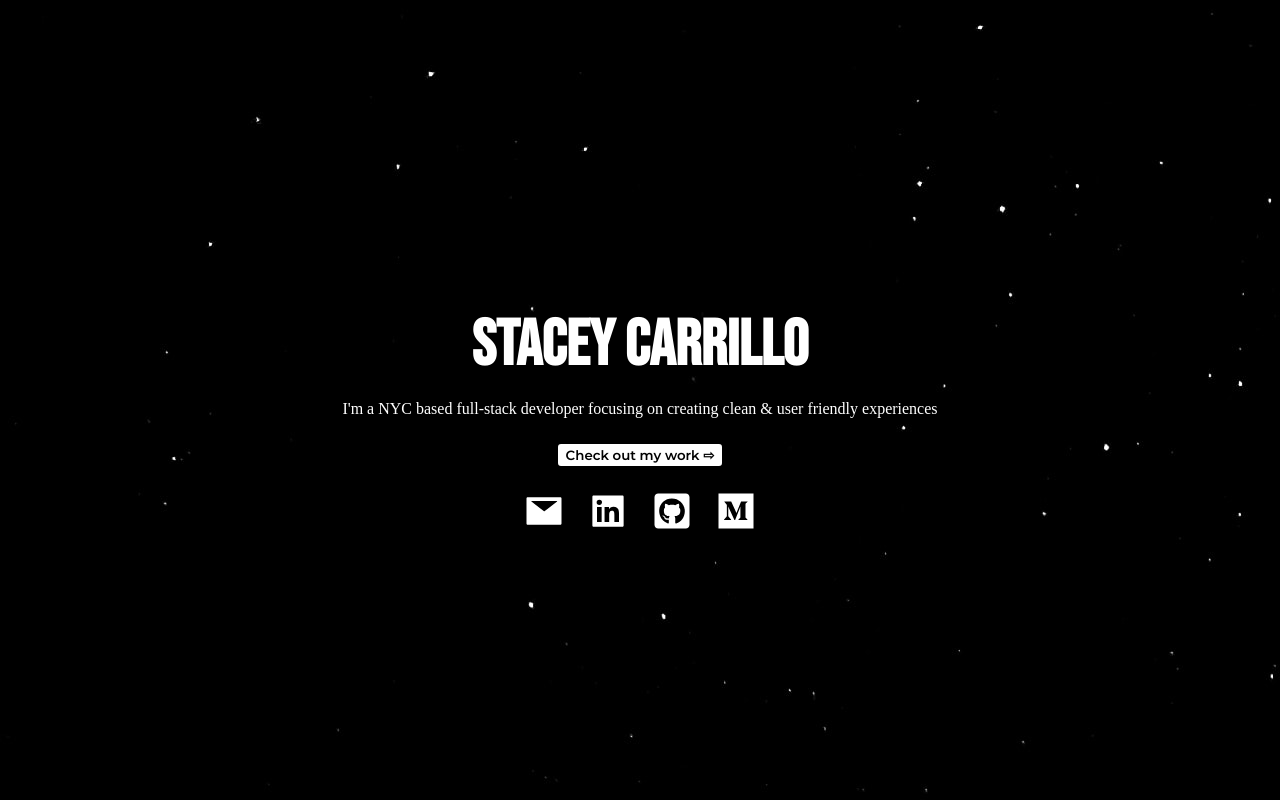
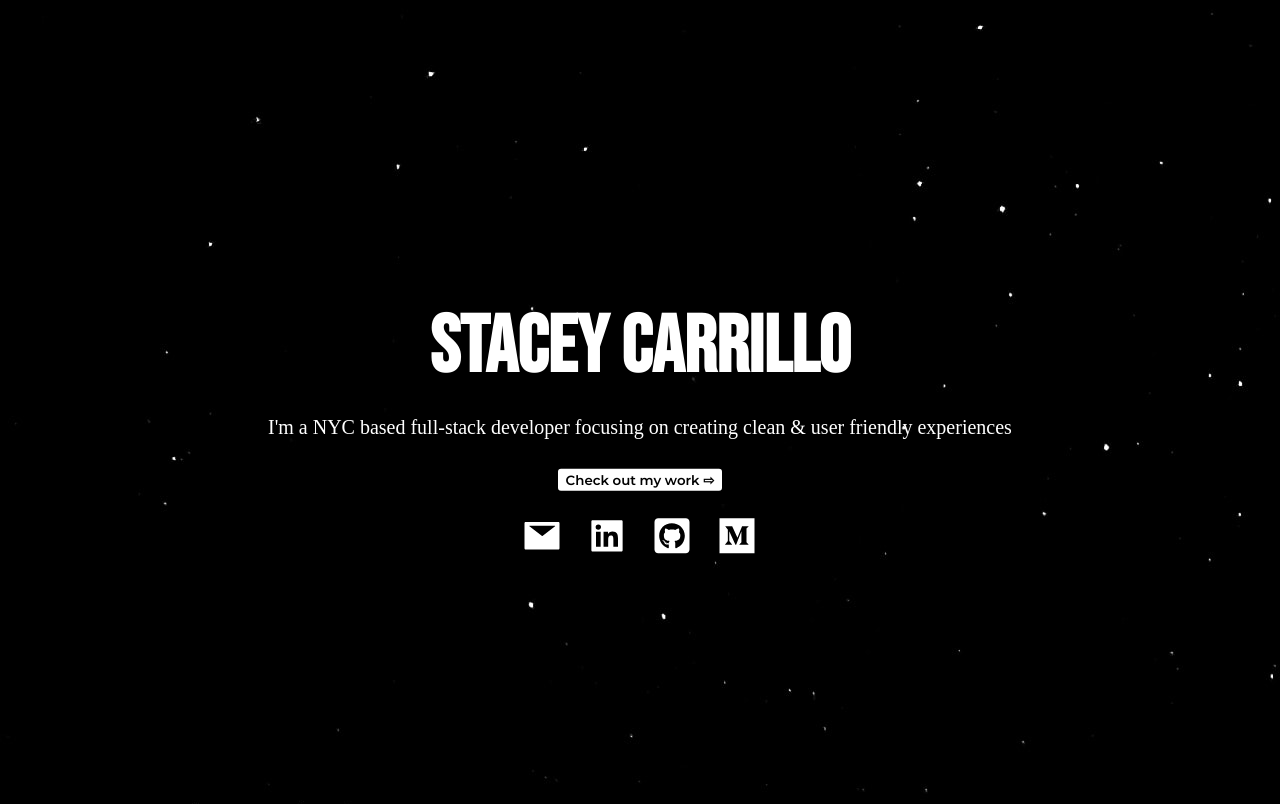
Before and after one commit to stacksonstack/my-portfolio, a React (Create React App) app: page / in a window 1280 px wide. Built offline with nearby package versions, Linux system fonts and the light colour scheme; no server answers; a web font is replaced by a local one.

Commit message:
added floating and pushed animation to home page

```diff
--- a/src/App.css
+++ b/src/App.css
@@ -2,35 +2,33 @@ html,
 body {
   margin: 0px;
   width: 100%;
-  height: 100%;
+
   background-image: url("/src/Images/HomeBackground1.jpg");
 }
 
-
-
-a:hover p{
+a:hover p {
   color: #5754a8;
-  text-decoration:underline ;
+  text-decoration: underline;
 }
 
-img{
+img {
   width: 200px;
   height: 200px;
 }
 
-p, input, .nav li{
+p,
+input,
+.nav li {
   font-family: textFont;
 }
 
-button{
+button {
   background-color: white;
   color: black;
   border: 2px solid white;
   font-family: btnFont;
   border-radius: 3px;
 }
-
-
 
 @font-face {
   font-family: titleFont;
@@ -47,15 +45,10 @@ button{
   src: url("/src/Fonts/Montserrat-SemiBold.ttf");
 }
 
-
 a {
   text-decoration: none;
   color: white;
 }
-
-
-
-
 
 input {
   width: 100%;
@@ -65,75 +58,150 @@ form {
   width: 50%;
 }
 
-.project-container, .blog-container {
+.project-container,
+.blog-container {
   display: flex;
   flex-wrap: wrap;
   justify-content: center;
   padding-bottom: 100px;
 }
 
-.project-div, .blog-div {
+.project-div,
+.blog-div {
   width: 200px;
   margin: 20px;
   padding: 10px;
   padding-left: 20px;
   padding-right: 20px;
-  background-color: rgb(48,48,48, .4);
+  background-color: rgb(48, 48, 48, 0.4);
   border-radius: 3px;
-
 }
 
 #blog-title {
   font-size: 20px;
 }
 
-.home , .contact-form, .about{
+.home,
+.contact-form,
+.about {
   display: flex;
   flex-direction: column;
   justify-content: center;
   align-items: center;
   text-align: center;
+}
+
+.home {
+  min-height: 100vh;
+  animation-name: floating;
+  animation-duration: 3s;
+  animation-iteration-count: infinite;
+  animation-timing-function: ease-in-out;
 
 }
 
-
-.home{
-  min-height: 100vh;
-}
-
-#home-btn, #contact-btn{
+#home-btn,
+#contact-btn {
   margin-top: 10px;
   margin-bottom: 25px;
   font-weight: bold;
 }
 
-#home-name{
+#home-name {
   animation-name: animatedName;
   animation-duration: 5s;
   display: block;
   position: relative;
   animation-iteration-count: 1;
+  font-size: 20px;
+
 }
 
-.title-text, .title-name-text{
+#home-text{
+  animation-name: animatedText;
+  animation-duration: 5s;
+  display: block;
+  position: relative;
+  animation-iteration-count: 1;
+  animation-delay: .5s;
+  font-size: 20px;
+}
+
+.title-text,
+.title-name-text {
   font-size: 4em;
   margin-bottom: 0px;
   font-family: titleFont;
-
 }
-.title-text{
+.title-text {
   color: #5754a8;
 }
+/* #home-icons{
+  position: absolute;
+  bottom: 0;
+  padding-bottom: 30px;
+} */
 
 @keyframes animatedName {
-  0%   { transform: scale(1,1)      translateY(-350px); }
-  20%  { transform: scale(1.1,.9)   translateY(0); }
-  40%  { transform: scale(.9,1.1)   translateY(-100px); }
-  60%  { transform: scale(1.05,.95) translateY(0); }
-  67%  { transform: scale(1,1)      translateY(-7px); }
-  74%  { transform: scale(1,1)      translateY(0); }
-  100% { transform: scale(1,1)      translateY(0); }
+  0% {
+    transform: scale(1, 1) translateY(-350px);
+  }
+  20% {
+    transform: scale(1.1, 0.9) translateY(60px);
+  }
+  40% {
+    transform: scale(0.9, 1.1) translateY(-100px);
+  }
+  60% {
+    transform: scale(1.05, 0.95) translateY(0);
+  }
+  67% {
+    transform: scale(1, 1) translateY(-7px);
+  }
+  74% {
+    transform: scale(1, 1) translateY(0);
+  }
+  100% {
+    transform: scale(1, 1) translateY(0);
+  }
 }
+
+@keyframes animatedText {
+  0% {
+    transform: scale(1, 1) translateY(0px);
+  }
+  20% {
+    transform: scale(1.1, 0.9) translateY(60px);
+  }
+  40% {
+    transform: scale(0.9, 1.1) translateY(-10px);
+  }
+  60% {
+    transform: scale(1, 1) translateY(0);
+  }
+  67% {
+    transform: scale(1, 1) translateY(0px);
+  }
+  74% {
+    transform: scale(1, 1) translateY(0);
+  }
+  100% {
+    transform: scale(1, 1) translateY(0);
+  }
+}
+
+@keyframes floating {
+  0% {
+    transform: translateY(0px);
+  }
+  50% {
+    transform: translateY(15px);
+  }
+  100% {
+    transform: translateY(-0px);
+  }
+}
+
 
 
 .icon {
@@ -141,6 +209,10 @@ form {
   height: 40px;
   padding-left: 10px;
   padding-right: 10px;
+}
+
+.icon:hover {
+  color: #5754a8;
 }
 
 .footer {
@@ -154,12 +226,11 @@ form {
   padding-top: 10px;
   /* border-top: 1px solid white; */
   font-size: 12px;
-
 }
 
-#footer-name{
+#footer-name {
   margin-top: 8px;
-  color:#5754a8;
+  color: #5754a8;
 }
 
 .nav {
@@ -186,11 +257,13 @@ form {
   color: white;
 }
 
-.nav li:hover, button:hover{
+.nav li:hover,
+button:hover {
   color: #5754a8;
 }
 
-h1,p{
+h1,
+p {
   color: white;
   text-align: center;
 }
--- a/src/Components/Footer.js
+++ b/src/Components/Footer.js
@@ -2,7 +2,7 @@ import Icons from './Icons'
 function Footer(){
     return(
         <div className="footer">
-            <Icons />
+
             <p id="footer-name">Stacey Carrillo &#169; 2020</p>
         </div>
     )
--- a/src/Components/Home.js
+++ b/src/Components/Home.js
@@ -5,19 +5,21 @@ function Home(props) {
   const history = useHistory();
   const navigateTo = () => history.push("/about");
   return (
-
     <div className="home">
     <div id="home-name">
     <h1 className="title-name-text">Stacey Carrillo</h1>
   </div>
-      <p>
+  <div id="home-text">
+  <p>
         I'm a NYC based full-stack developer focusing on creating clean & user
         friendly experiences
       </p>
       <button id="home-btn" onClick={navigateTo}>Check out my work &#x21E8; </button>
-      <Icons />
-    </div>
 
+      <div id="home-icons"> <Icons /></div>
+      </div>
+
+      </div>
   );
 }
 export default Home;
```
